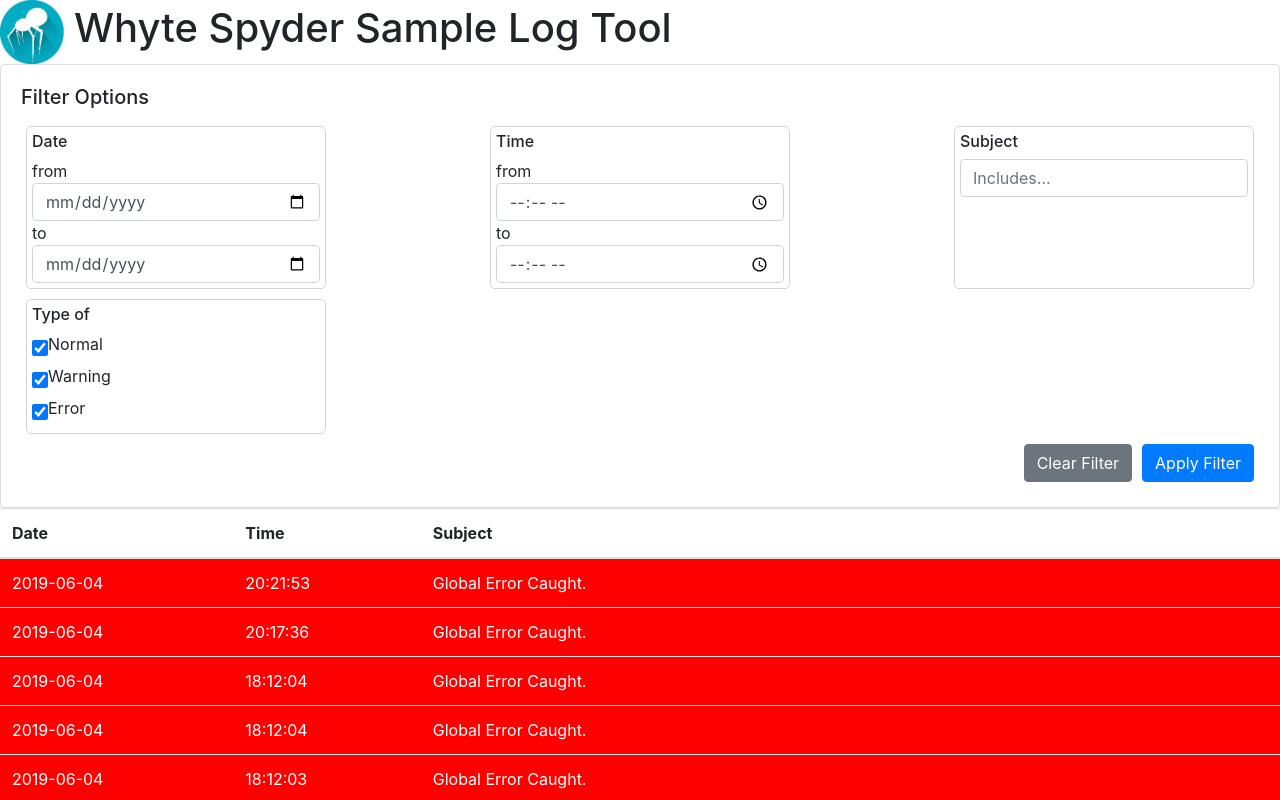
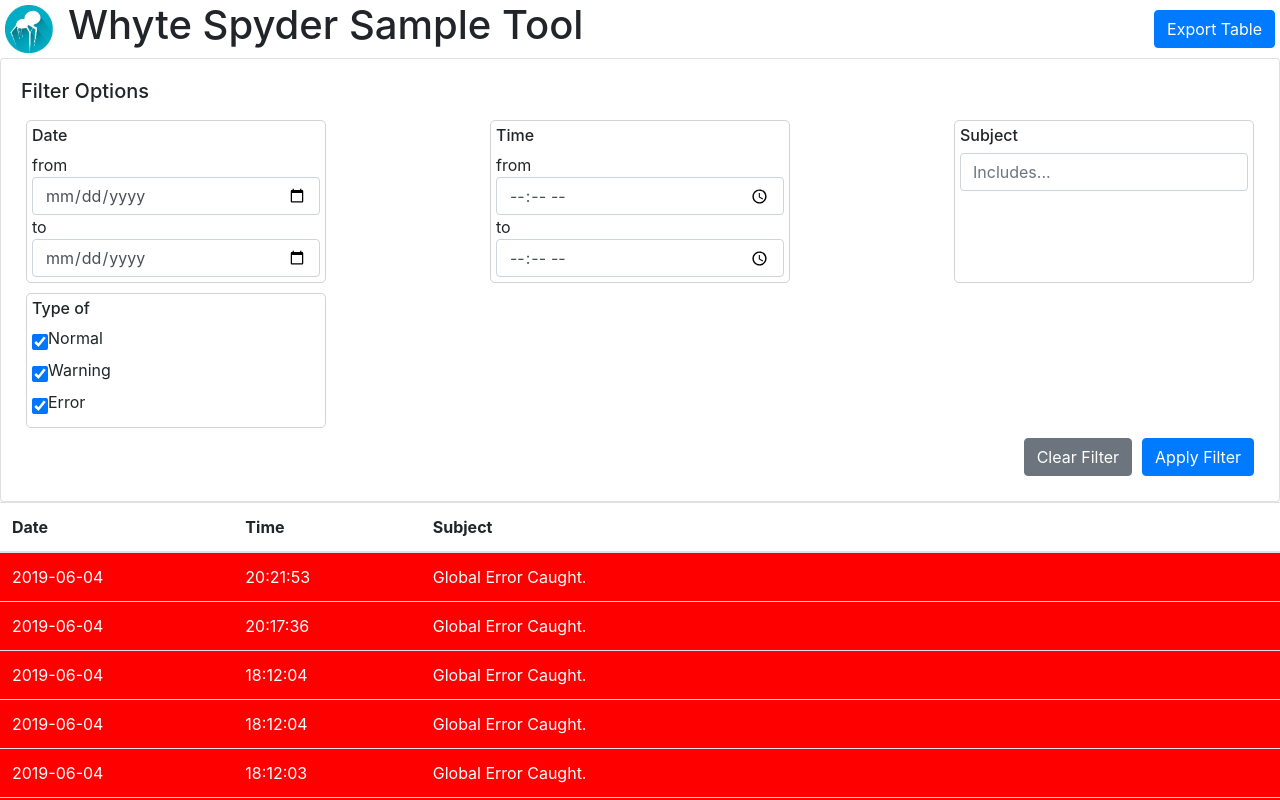
Before and after one commit to blake-buck/whyte-spyder-sample, a React (Create React App) app: page / in a window 1280 px wide. Shown: the top 800 px of the page. Built offline with nearby package versions, Linux system fonts and the light colour scheme.

Commit message:
can now export table

```diff
--- a/src/App.scss
+++ b/src/App.scss
@@ -3,12 +3,18 @@ header{
     align-items: center;
 
     img{
-        width:64px;
-        height:64px;
+        margin:5px;
+        width:48px;
+        height:48px;
     }
 
     h1{
         margin-left: 10px;
+    }
+
+    a{
+        margin:5px;
+        margin-left:auto;
     }
 }
 
--- a/src/App.tsx
+++ b/src/App.tsx
@@ -174,7 +174,9 @@ function App() {
 
       <header>
         <img src={whytespyder} alt='Whyte Spyder Logo' />
-        <h1>Whyte Spyder Sample Log Tool</h1>
+        <h1>Whyte Spyder Sample Tool</h1>
+
+        <a download='table.json' href={URL.createObjectURL(new Blob([JSON.stringify(state.logMessages)]))} className='btn btn-primary'>Export Table</a>
       </header>
 
       <Filter filterOptions={state.filterOptions} changeFilterOptions={changeFilterOptions} clearFilter={clearFilter} applyFilter={applyFilter}/>
```
